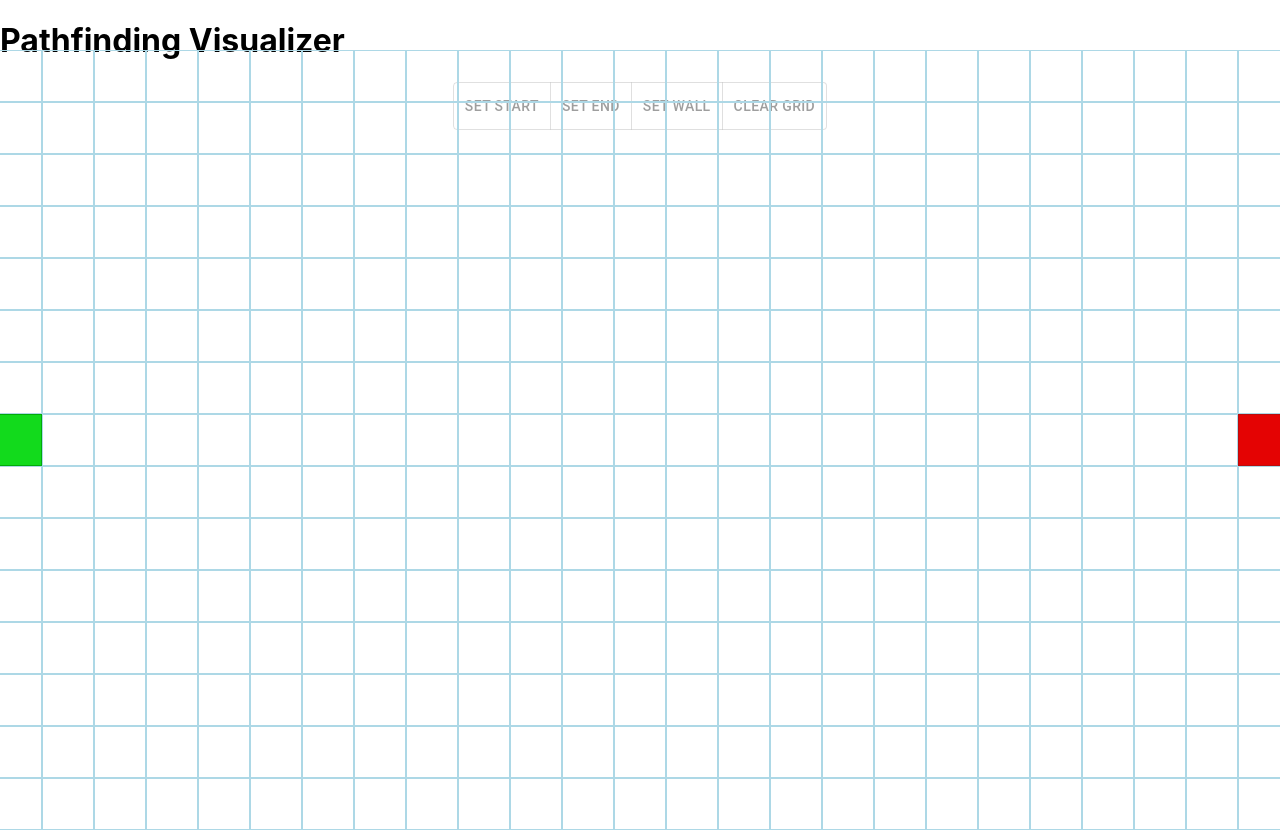
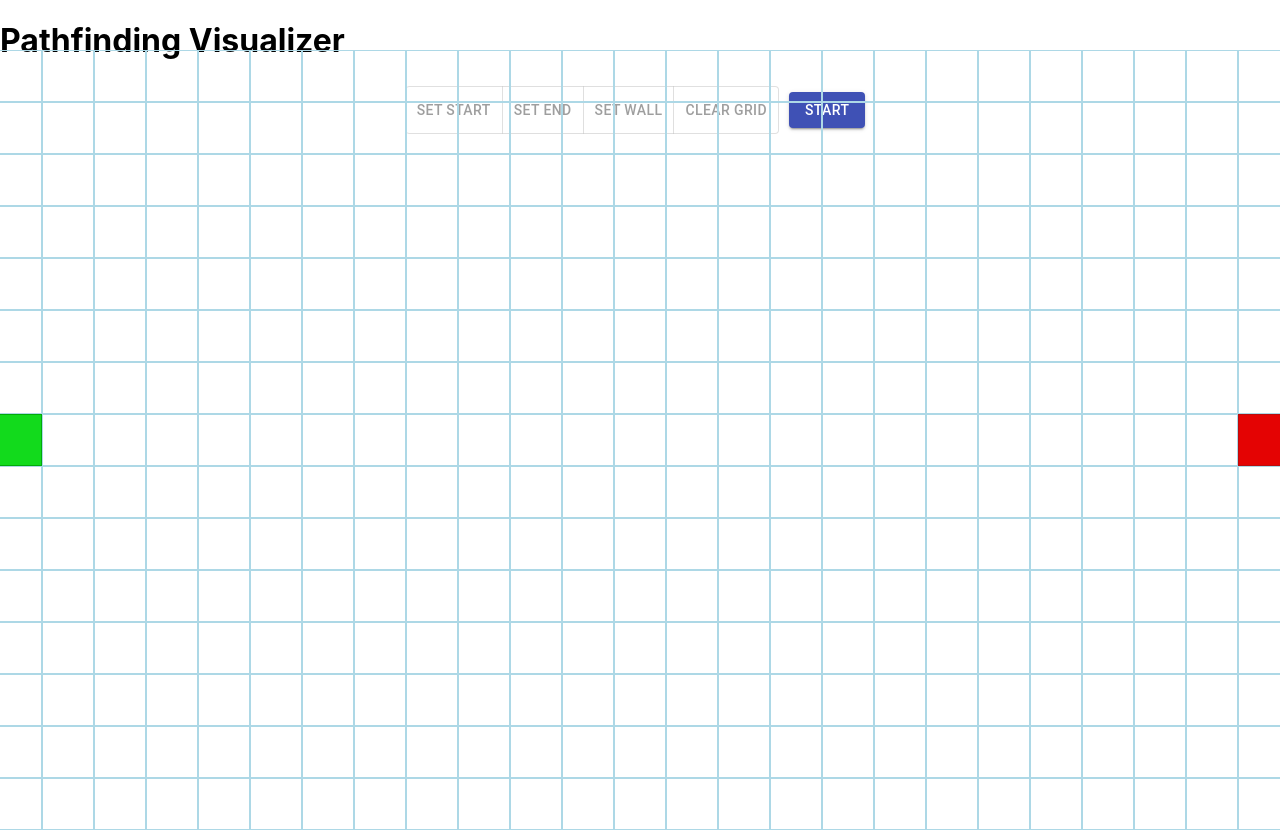
Before and after one commit to vineetkoppalkar/Pathfinding-Visualizer, a React (Create React App) app: page / in a window 1280 px wide. Shown: the top 830 px of the page. Built offline with nearby package versions, Linux system fonts and the light colour scheme.

Commit message:
Added start btn and refactored code

```diff
--- a/src/assets/stylesheets/GridToolbar.scss
+++ b/src/assets/stylesheets/GridToolbar.scss
@@ -1,3 +1,7 @@
 .grid-toolbar {
   text-align: center;
 }
+
+button.start-btn {
+  margin: 10px;
+}
--- a/src/components/GridToolbar.js
+++ b/src/components/GridToolbar.js
@@ -1,11 +1,17 @@
 import React from "react";
+import Button from "@material-ui/core/Button";
 import ToggleButton from "@material-ui/lab/ToggleButton";
 import ToggleButtonGroup from "@material-ui/lab/ToggleButtonGroup";
 import { GRID_STATUS } from "../constants/gridStatus";
 
 import "../assets/stylesheets/GridToolbar.scss";
 
-const GridWrapper = ({ gridStatus, onGridStatusChange, onGridClear }) => {
+const GridWrapper = ({
+  gridStatus,
+  onGridStatusChange,
+  onStart,
+  isReadyToStart,
+}) => {
   return (
     <div className="grid-toolbar">
       <ToggleButtonGroup
@@ -27,6 +33,15 @@ const GridWrapper = ({ gridStatus, onGridStatusChange, onGridClear }) => {
           Clear grid
         </ToggleButton>
       </ToggleButtonGroup>
+      <Button
+        variant="contained"
+        color="primary"
+        className="start-btn"
+        onClick={() => onStart()}
+        disabled={!isReadyToStart}
+      >
+        Start
+      </Button>
     </div>
   );
 };
--- a/src/components/GridWrapper.js
+++ b/src/components/GridWrapper.js
@@ -55,6 +55,7 @@ const GridWrapper = ({ numOfRows, numOfCols }) => {
     numOfCols - Math.round(numOfCols / 6),
   ]);
   const [wallCoords, setWallCoords] = useState([]);
+  const [isReadyToStart, setIsReadyToStart] = useState(true);
 
   useEffect(() => {
     const cells = generateCells(
@@ -65,31 +66,78 @@ const GridWrapper = ({ numOfRows, numOfCols }) => {
       wallCoords
     );
     setGridCells(cells);
-  }, [startCellCoords, endCellCoords, wallCoords]);
+  }, []);
+
+  useEffect(() => {
+    if (startCellCoords.length === 0 || endCellCoords.length === 0) {
+      setIsReadyToStart(false);
+    } else {
+      setIsReadyToStart(true);
+    }
+  }, [startCellCoords, endCellCoords]);
+
+  const updateCellStatus = (cellRowIndex, cellColIndex, newCellStatus) => {
+    setGridCells((prevGridCells) => {
+      const newGridCells = JSON.parse(JSON.stringify(prevGridCells));
+      newGridCells[cellRowIndex][cellColIndex] = newCellStatus;
+      return newGridCells;
+    });
+  };
+
+  const setNewStartCoords = (newStartRowIndex, newStartColIndex) => {
+    if (startCellCoords.length !== 0) {
+      const [prevStartRowIndex, prevStartColIndex] = startCellCoords;
+      updateCellStatus(
+        prevStartRowIndex,
+        prevStartColIndex,
+        CELL_STATUS.UNVISITED
+      );
+    }
+    setStartCellCoords([newStartRowIndex, newStartColIndex]);
+    updateCellStatus(newStartRowIndex, newStartColIndex, CELL_STATUS.START);
+  };
+
+  const setNewEndCoords = (newEndRowIndex, newEndColIndex) => {
+    if (endCellCoords.length !== 0) {
+      const [prevEndRowIndex, prevEndColIndex] = endCellCoords;
+      updateCellStatus(prevEndRowIndex, prevEndColIndex, CELL_STATUS.UNVISITED);
+    }
+
+    setEndCellCoords([newEndRowIndex, newEndColIndex]);
+    updateCellStatus(newEndRowIndex, newEndColIndex, CELL_STATUS.END);
+  };
+
+  const removeExisitingWall = (cellRowIndex, cellColIndex) => {
+    updateCellStatus(cellRowIndex, cellColIndex, CELL_STATUS.UNVISITED);
+    const newWallCoords = wallCoords.filter((wallCoord) => {
+      const [wallRowIndex, wallColIndex] = wallCoord;
+      return wallRowIndex !== cellRowIndex || wallColIndex !== cellColIndex;
+    });
+    setWallCoords(newWallCoords);
+  };
+
+  const addNewWall = (newWallRowIndex, newWallColIndex) => {
+    setWallCoords([...wallCoords, [newWallRowIndex, newWallColIndex]]);
+    updateCellStatus(newWallRowIndex, newWallColIndex, CELL_STATUS.WALL);
+  };
 
   const handleOnCellClick = (cellStatus, cellRowIndex, cellColIndex) => {
     switch (gridStatus) {
       case GRID_STATUS.SET_START:
         if (cellStatus === CELL_STATUS.UNVISITED) {
-          setStartCellCoords([cellRowIndex, cellColIndex]);
+          setNewStartCoords(cellRowIndex, cellColIndex);
         }
         break;
       case GRID_STATUS.SET_END:
         if (cellStatus === CELL_STATUS.UNVISITED) {
-          setEndCellCoords([cellRowIndex, cellColIndex]);
+          setNewEndCoords(cellRowIndex, cellColIndex);
         }
         break;
       case GRID_STATUS.SET_WALL:
         if (cellStatus === CELL_STATUS.WALL) {
-          const newWallCoords = wallCoords.filter((wallCoord) => {
-            const [wallRowIndex, wallColIndex] = wallCoord;
-            return (
-              wallRowIndex !== cellRowIndex || wallColIndex !== cellColIndex
-            );
-          });
-          setWallCoords(newWallCoords);
+          removeExisitingWall(cellRowIndex, cellColIndex);
         } else if (cellStatus === CELL_STATUS.UNVISITED) {
-          setWallCoords([...wallCoords, [cellRowIndex, cellColIndex]]);
+          addNewWall(cellRowIndex, cellColIndex);
         }
         break;
       default:
@@ -98,10 +146,11 @@ const GridWrapper = ({ numOfRows, numOfCols }) => {
   };
 
   const handleGridStatusChange = (_, status) => {
-    setGridStatus(status);
     if (status === GRID_STATUS.CLEAR_GRID) {
       clearGrid();
       setGridStatus(GRID_STATUS.DEFAULT);
+    } else {
+      setGridStatus(status);
     }
   };
 
@@ -109,6 +158,16 @@ const GridWrapper = ({ numOfRows, numOfCols }) => {
     setStartCellCoords([]);
     setEndCellCoords([]);
     setWallCoords([]);
+
+    for (let row = 0; row < numOfRows; row++) {
+      for (let col = 0; col < numOfCols; col++) {
+        updateCellStatus(row, col, CELL_STATUS.UNVISITED);
+      }
+    }
+  };
+
+  const handleOnStart = () => {
+    console.log("START PATHFINDING!");
   };
 
   return (
@@ -116,6 +175,8 @@ const GridWrapper = ({ numOfRows, numOfCols }) => {
       <GridToolbar
         gridStatus={gridStatus}
         onGridStatusChange={handleGridStatusChange}
+        onStart={handleOnStart}
+        isReadyToStart={isReadyToStart}
       />
       <Grid gridCells={gridCells} handleOnCellClick={handleOnCellClick} />
     </div>
```
